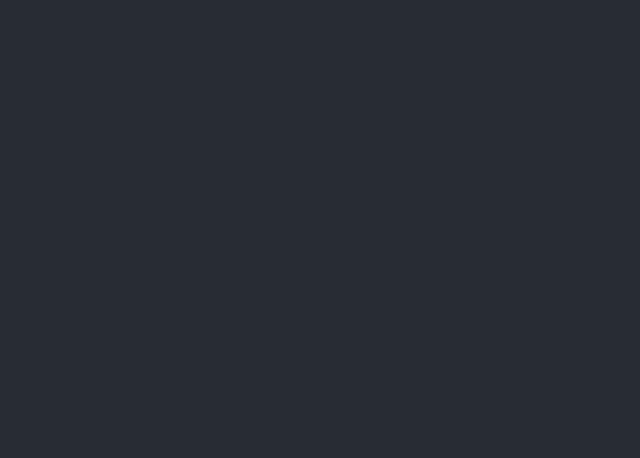
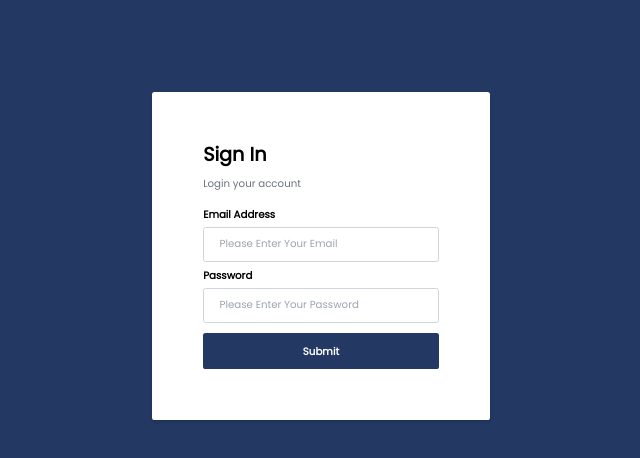
Before and after one commit to atlp-rwanda/rca-phantom-team5-fe, a React (Create React App) app: page /login in a window 1280 px wide. Before the commit this address had no page. Shown: the top 458 px of the page, without its empty margins (319-959 px from the left). Built offline with nearby package versions, Linux system fonts and the light colour scheme.

Commit message:
signIn form

```diff
--- a/package.json
+++ b/package.json
@@ -30,6 +30,7 @@
     "@types/react": "^18.0.33",
     "@types/react-dom": "^18.0.11",
     "axios": "^1.3.5",
+    "formik": "^2.2.9",
     "node-sass": "^7.0.3",
     "react": "^18.2.0",
     "react-dom": "^18.2.0",
@@ -39,7 +40,8 @@
     "redux": "^4.2.1",
     "redux-devtools-extension": "^2.13.9",
     "redux-thunk": "^2.4.2",
-    "web-vitals": "^2.1.4"
+    "web-vitals": "^2.1.4",
+    "yup": "^1.1.1"
   },
   "devDependencies": {
     "@typescript-eslint/eslint-plugin": "^5.57.1",
@@ -49,6 +51,7 @@
     "eslint-plugin-n": "^15.7.0",
     "eslint-plugin-promise": "^6.1.1",
     "eslint-plugin-react": "^7.32.2",
+    "tailwindcss": "^3.3.1",
     "typescript": "^5.0.4"
   }
 }
--- a/src/assets/style/colors.scss
+++ b/src/assets/style/colors.scss
@@ -4,4 +4,4 @@ $gray: #aaaaaa;
 $white: #ffffff;
 $black: #000000;
 
-$backgroundColor: #282c34;
+$backgroundColor: #233862;
--- a/src/components/Routers.tsx
+++ b/src/components/Routers.tsx
@@ -3,6 +3,7 @@ import React from 'react'
 import { BrowserRouter as Router, Routes, Route } from 'react-router-dom'
 
 import { HomePage } from './index'
+import SignInPage from './pages/signInPage'
 
 const Routers = () =>
     <div>
@@ -10,6 +11,7 @@ const Routers = () =>
         <Routes>
 
           <Route path="/" element={<HomePage/>}/>
+          <Route path="/login" element={<SignInPage/>}/>
 
         </Routes>
       </Router>
--- a/src/components/pages/homePage.tsx
+++ b/src/components/pages/homePage.tsx
@@ -46,6 +46,9 @@ class App extends Component<any, any> {
             Learn React
           </a>
         </header>
+        <h1 className="text-3xl font-bold underline">
+      Hello world!
+    </h1>
       </div>
     )
   }
--- /dev/null
+++ b/src/components/pages/signInPage.tsx
@@ -0,0 +1,56 @@
+import React from "react";
+import { Field, Form, Formik, ErrorMessage } from "formik";
+import * as Yup from "yup";
+
+const SignInPage = () => {
+  return (
+    <div className="flex items-center justify-center h-screen bg-primary">
+      <div className="bg-white shadow-md rounded px-20 py-20 my-">
+        <h1 className="text-3xl font-bold">Sign In</h1>
+        <p className="py-4 text-gray-500">Login your account</p>
+        <Formik
+          initialValues={{ email: "", password: "" }}
+          validationSchema={Yup.object({
+            email: Yup.string()
+              .email("Invalid email address")
+              .required("Required"),
+            password: Yup.string()
+              .min(6, "Too Short!")
+              .max(50, "Too Long!")
+              .required("Required"),
+          })}
+          onSubmit={(values, { setSubmitting }) => {
+            setTimeout(() => {
+              alert(JSON.stringify(values, null, 2));
+              setSubmitting(false);
+            }, 400);
+          }}
+        >
+          <Form className="flex flex-col justify-center ">
+            <label htmlFor="email" className="block font-bold my-2">
+              Email Address
+            </label>
+            <Field name="email" type="email" className="appearance-none border  border-gray-300 rounded w-full py-4 px-6 text-gray-700 leading-tight focus:outline-none focus:shadow-outline" placeholder="Please Enter Your Email"/>
+            <ErrorMessage name="email">
+                { msg => <div className="text-red-500 my-1">{msg}</div> }
+            </ErrorMessage>
+
+            <label htmlFor="password" className="block font-bold my-2">
+              Password
+            </label>
+            <Field name="password" type="passowrd" className="appearance-none border border-gray-300 rounded w-full py-4 px-6 text-gray-700 leading-tight focus:outline-none focus:shadow-outline" placeholder="Please Enter Your Password"/>
+            <ErrorMessage name="password">
+                { msg => <div className="text-red-500 my-1">{msg}</div> }
+            </ErrorMessage>
+
+            <button type="submit" className="bg-primary text-white font-bold py-4 px-4 mt-4 rounded focus:outline-none focus:shadow-outline">
+              Submit
+            </button>
+          </Form>
+        </Formik>
+      </div>
+    </div>
+  );
+};
+
+export default SignInPage;
--- a/src/index.scss
+++ b/src/index.scss
@@ -1,5 +1,9 @@
+@import url('https://fonts.googleapis.com/css2?family=Poppins&display=swap');
 @import './assets/style/colors.scss';
 @import './assets/style/homePage.scss';
+@tailwind base;
+@tailwind components;
+@tailwind utilities;
 
 body, html {
   margin: 0%;
--- /dev/null
+++ b/tailwind.config.js
@@ -0,0 +1,14 @@
+/** @type {import('tailwindcss').Config} */
+module.exports = {
+  content: [
+    "./src/**/*.{js,jsx,ts,tsx}",
+  ],
+  theme: {
+    extend: {
+      colors: {
+        primary: "#233862",
+      }
+    },
+  },
+  plugins: [],
+}
```
Also changed, not shown: 1 other file (tests, documents, lock files or other folders).
